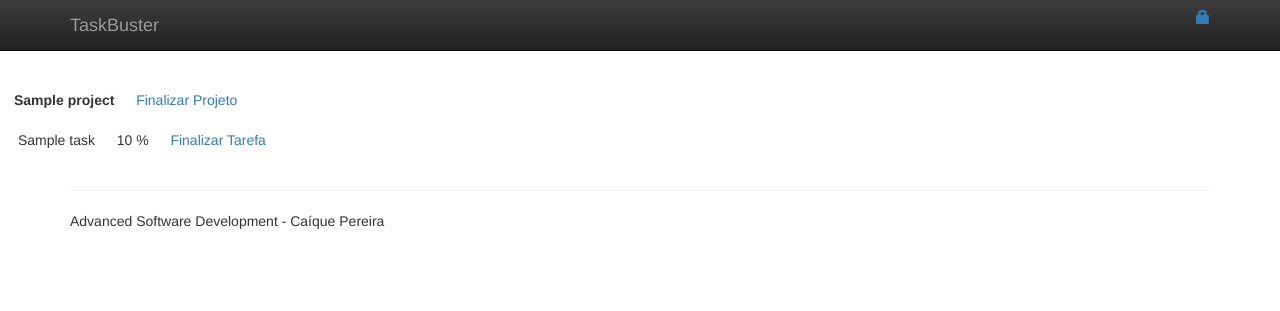
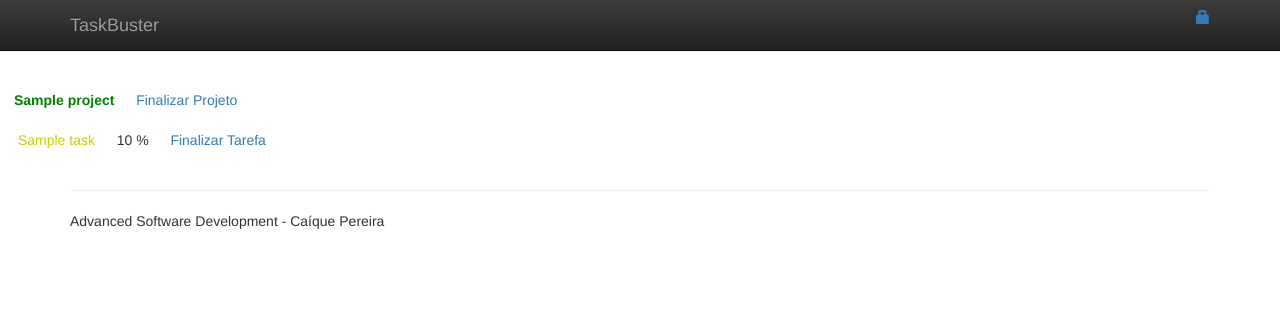
Before and after one commit to caiquepereira/TaskManager, a Django app: template taskbuster/templates/taskmanager/tasks_list.html in a window 1280 px wide. Shown: the top 311 px of the page. Run offline with Django 3.2, Linux system fonts and the light colour scheme; the template is opened without the code that fills it: values that come from a table or form of the project are taken from there, others are empty; tables that the repository leaves empty hold one stand-in row (values such as "Sample post"); parts of the project's set-up code (start-up, migrations or seed data) failed here and were passed over; some libraries are stand-ins or nearby versions.

```diff
--- a/taskbuster/templates/taskmanager/tasks_list.html
+++ b/taskbuster/templates/taskmanager/tasks_list.html
@@ -3,13 +3,21 @@
 {% block content %}
 </br></br>
     {% for project in projects %}
-        <b>&emsp;{{ project.name }}</b>
+        {% if project.closed %}
+        <font color="green"><b>&emsp;{{ project.name }}</b></font>
+        {% else %}
+        <font color="#cccc00"><b>&emsp;{{ project.name }}</b></font>
+        {% endif %}
         &emsp;
         <a href="{% url 'close_project' pk=project.pk %}">Finalizar Projeto</a>
         </br></br>
         {% for task in project.tasks.all %}
           &emsp;
-          {{ task.name }}
+          {% if task.percentage < 100 %}
+          <font color="#cccc00">{{ task.name }}</font>
+          {% else %}
+          <font color="green">{{ task.name }}</font>
+          {% endif %}
           &emsp;
           {{ task.percentage }} %
           &emsp;
```
Also changed, not shown: taskbuster/apps/taskmanager/views.py (+19 -9 lines).
